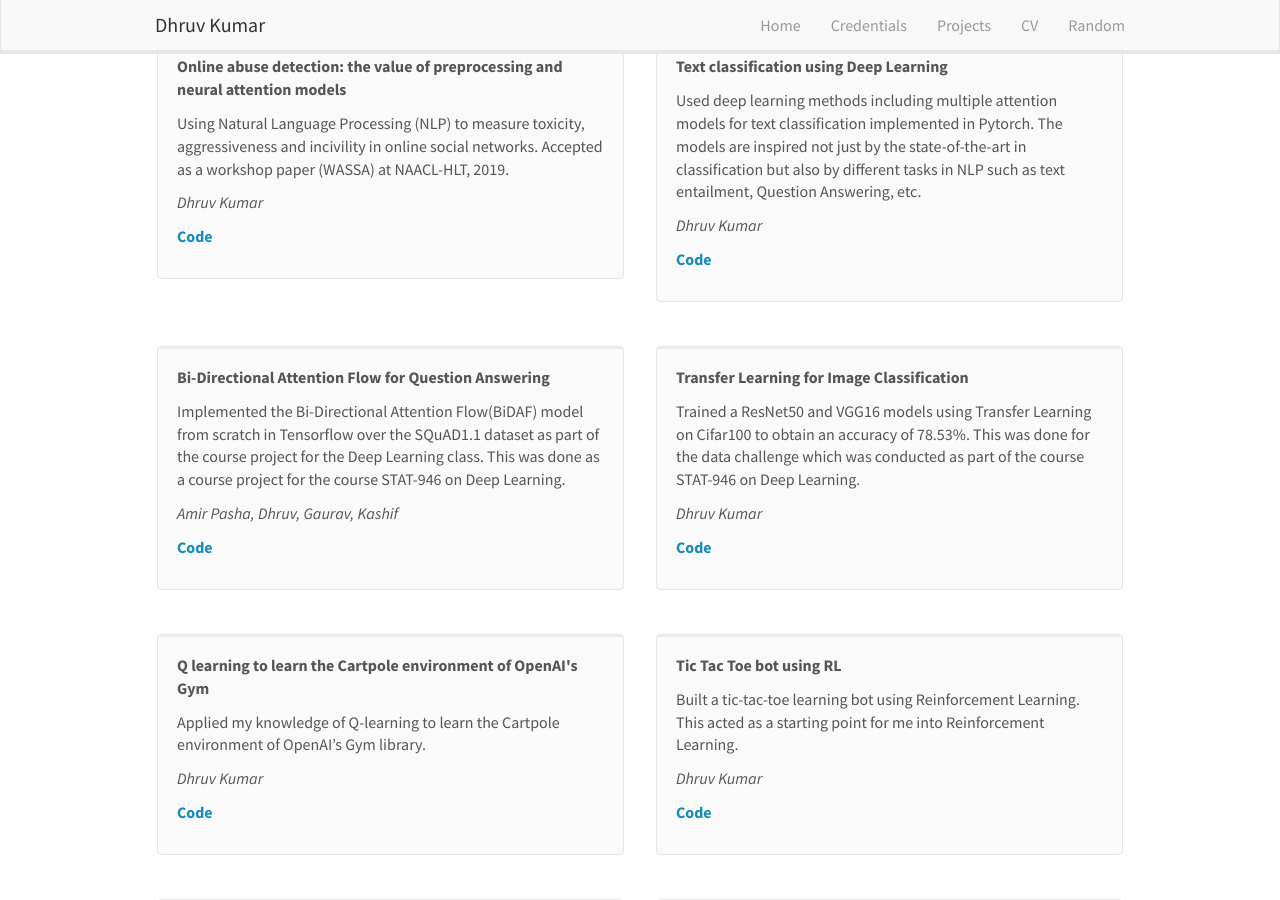
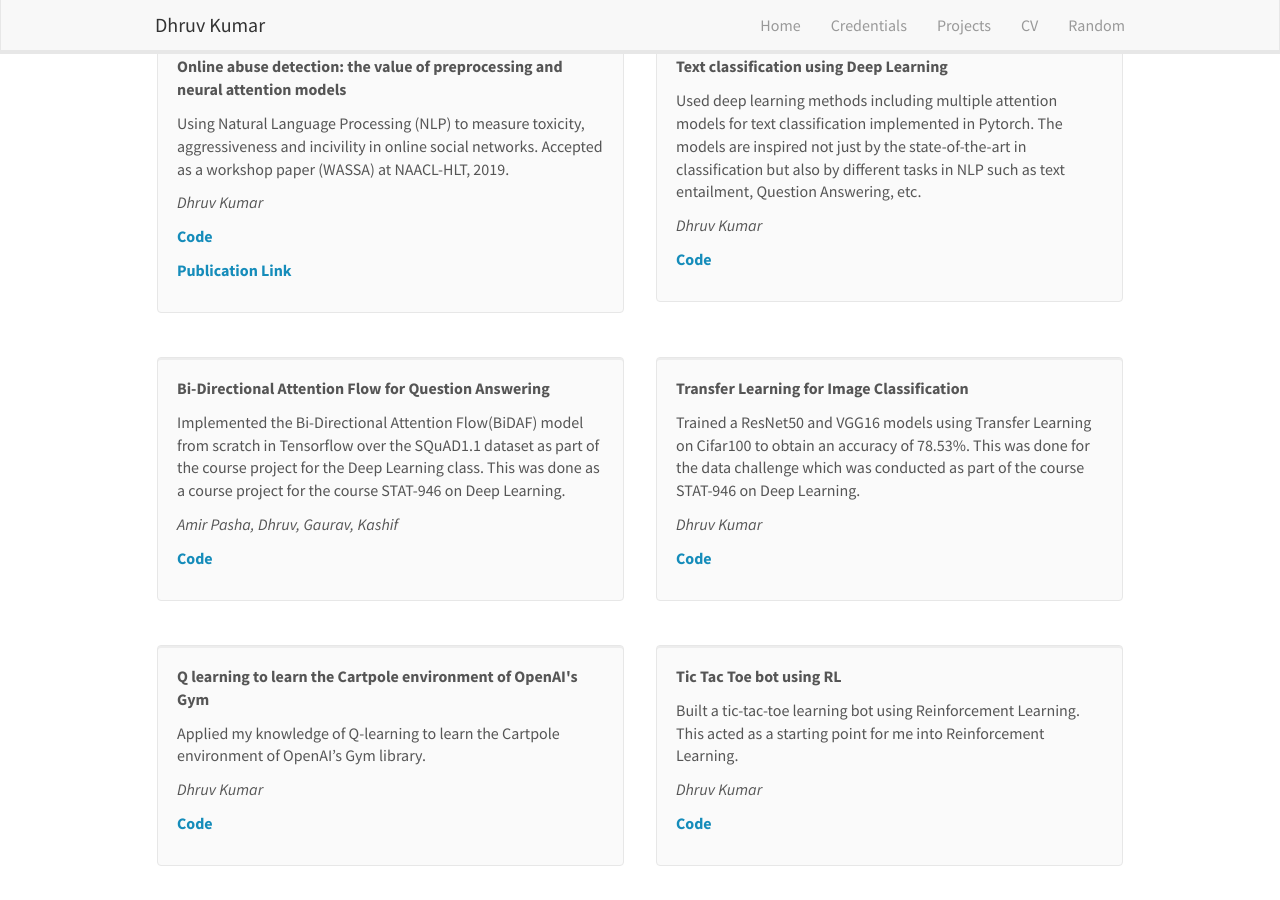
Before and after one commit to ddhruvkr/ddhruvkr.github.io, a Jekyll site: the page built from _pages/projects.md, in a window 1280 px wide and 900 px high, scrolled down 367 px. Built offline with Jekyll 4.4.1, drawn with Linux system fonts in a browser that asks for light colours; nearby versions of some CDN libraries.

Commit message:
adding publication link

```diff
--- a/_data/publist.yml
+++ b/_data/publist.yml
@@ -29,6 +29,7 @@ networks. Accepted as a workshop paper (WASSA) at NAACL-HLT, 2019."
     url: https://github.com/ddhruvkr/Online_Abuse_Detection
     display:  Code
   highlight: 1
+  news1: <a href="https://www.aclweb.org/anthology/W19-1303">Publication Link</a>
   news2:
 
 - title: "Text classification using Deep Learning"
```
